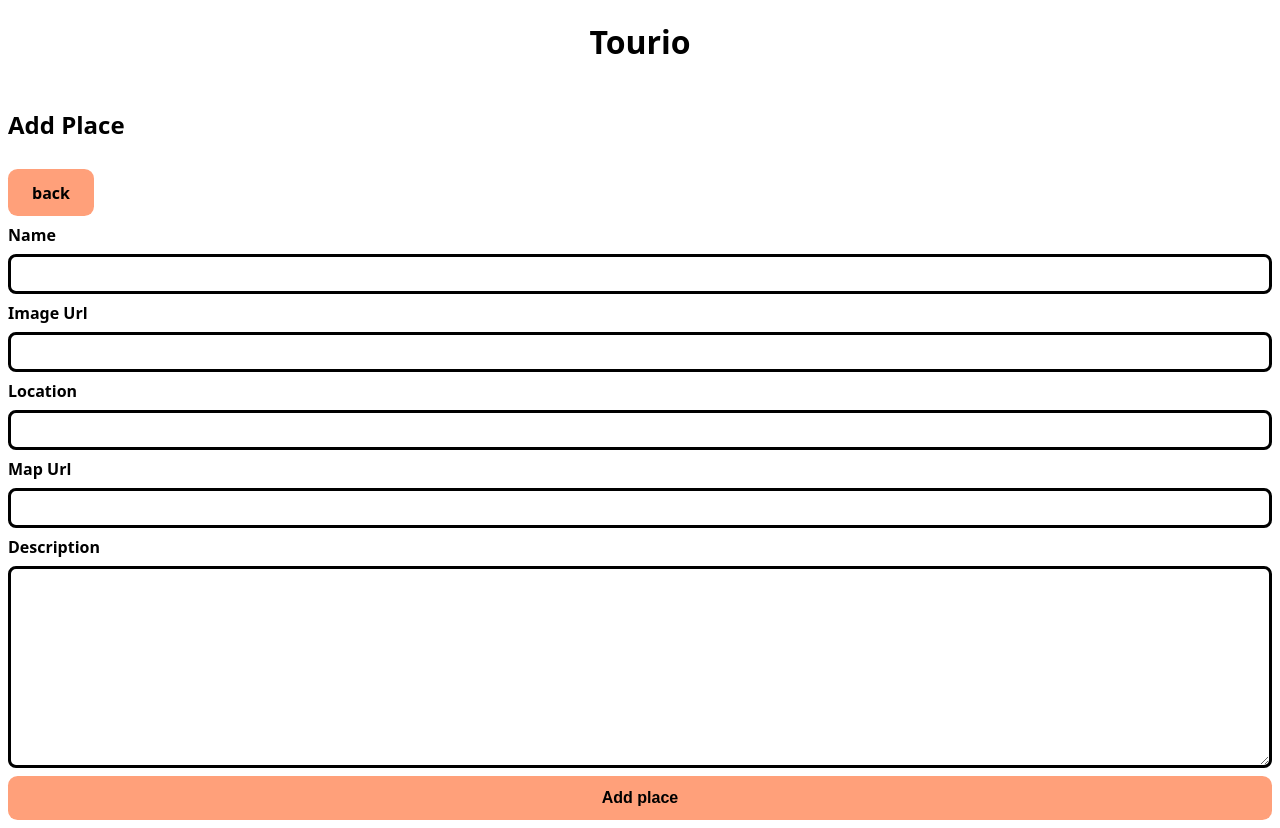
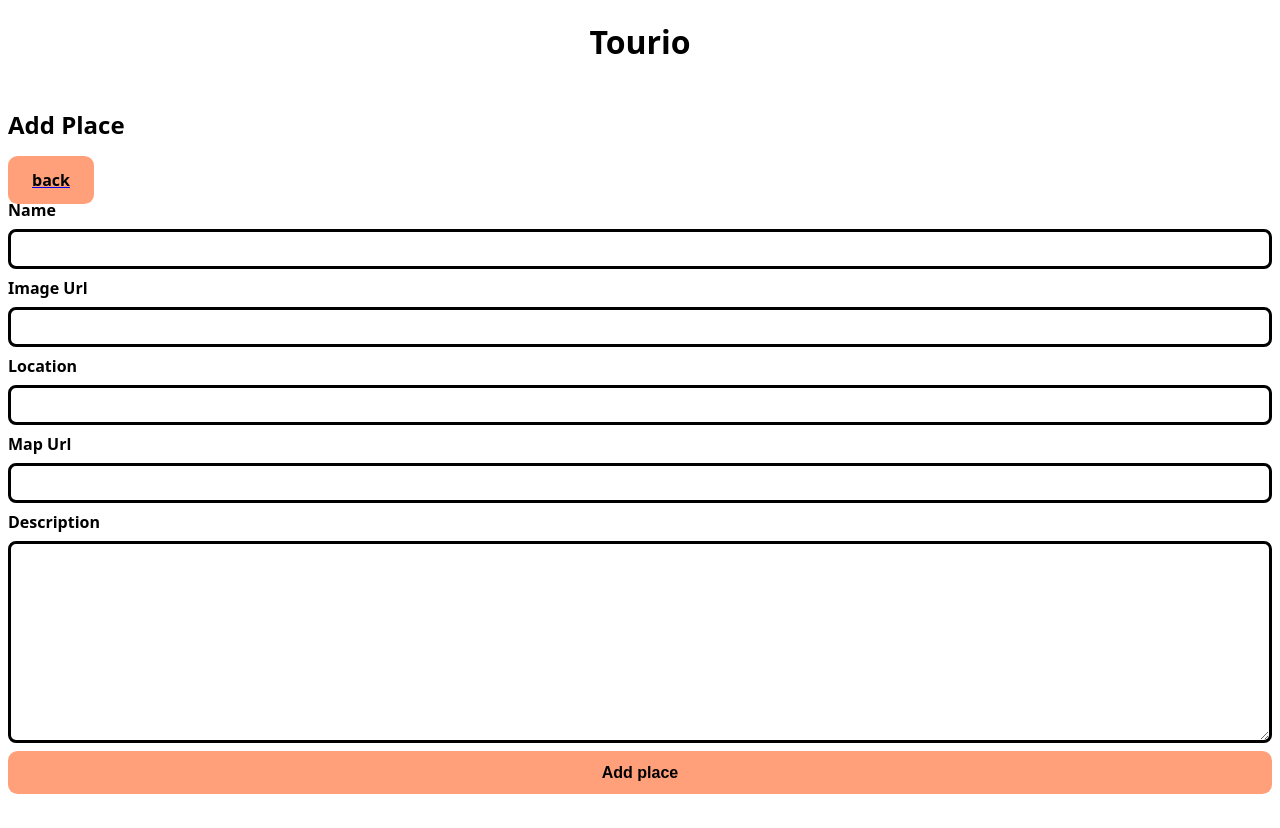
Before and after one commit to jakob-alexander2000/tourio_app, a Next.js app: page /create in a window 1280 px wide. After the commit the page ends 802 px from the top, so only its background shows below. Built offline with nearby package versions, Linux system fonts and the light colour scheme; no server answers; the database is empty.

Commit message:
trying another link fix at line 38 in create.js

```diff
--- a/pages/create.js
+++ b/pages/create.js
@@ -35,7 +35,7 @@ export default function CreatePlacePage() {
   return (
     <>
       <h2 id="add-place">Add Place</h2>
-      <Link href="/" passHref legacyBehavior>
+      <Link href="/" passHref>
         <StyledBackLink>back</StyledBackLink>
       </Link>
       <Form onSubmit={addPlace} formName={"add-place"} />
```
